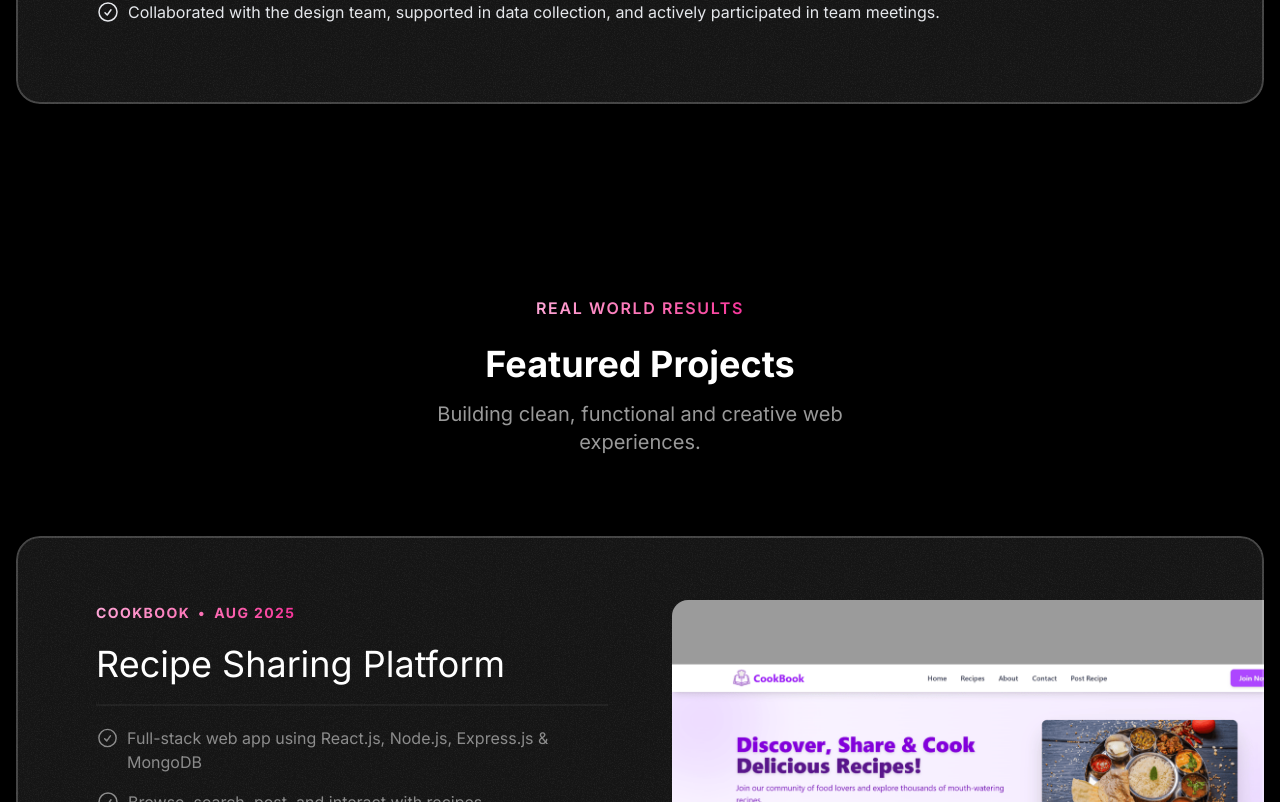
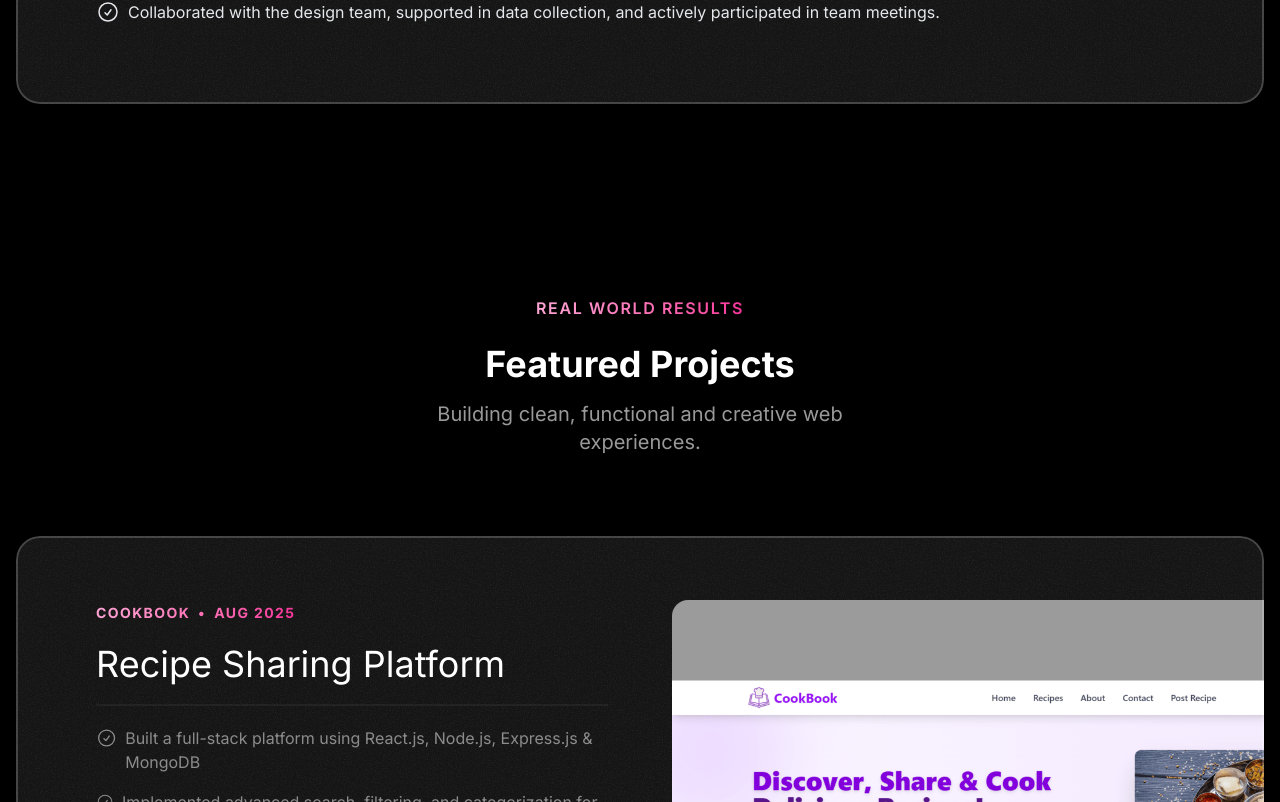
Before and after one commit to Suchitra-Sahoo/Suchitra-Portfolio, a Next.js app: page / in a window 1280 px wide. Shown: the part 1998-2800 px from the top of the page. Built offline with nearby package versions, Linux system fonts and the light colour scheme; a web font is replaced by a local one.

Commit message:
updated project description

```diff
--- a/src/sections/Projects.tsx
+++ b/src/sections/Projects.tsx
@@ -13,10 +13,11 @@ const portfolioProjects = [
   year: "AUG 2025",
   title: "Recipe Sharing Platform",
   results: [
-    { title: "Full-stack web app using React.js, Node.js, Express.js & MongoDB" },
-    { title: "Browse, search, post, and interact with recipes" },
-    { title: "Secure JWT-based authentication & user profile management" },
-    { title: "Responsive UI with Tailwind CSS including image uploads & comments" },
+    { title: "Built a full-stack platform using React.js, Node.js, Express.js & MongoDB" },
+      { title: "Implemented advanced search, filtering, and categorization for easy recipe discovery" },
+      { title: "Users can post recipes with images, comment, and rate other recipes" },
+      { title: "Secure JWT-based authentication with personalized user profiles" },
+      { title: "Responsive UI using Tailwind CSS optimized for mobile and desktop" },
   ],
   link: "https://cook-book-flax.vercel.app/",
   image: cookbookImage,
@@ -27,10 +28,11 @@ const portfolioProjects = [
   year: "SEP 2025",
   title: "Smart Lost & Found System",
   results: [
-    { title: "Full-stack web app using React.js, Node.js, Express.js & MongoDB" },
-    { title: "Search and report lost items efficiently across campus" },
-    { title: "Secure JWT-based authentication & user profile management" },
-    { title: "Responsive UI with Tailwind CSS including image uploads & item tracking" },
+    { title: "Developed a campus-wide lost & found system using React.js, Node.js, Express.js & MongoDB" },
+      { title: "Efficient reporting and searching of lost items by category and location" },
+      { title: "Real-time item tracking for easy identification" },
+      { title: "Secure authentication and profile management for students and staff" },
+      { title: "Mobile-first responsive design with Tailwind CSS for fast access across devices" },
   ],
   link: "https://github.com/Suchitra-Sahoo/Smart-Lost-and-Found-System",
   image: campusfind,
```
